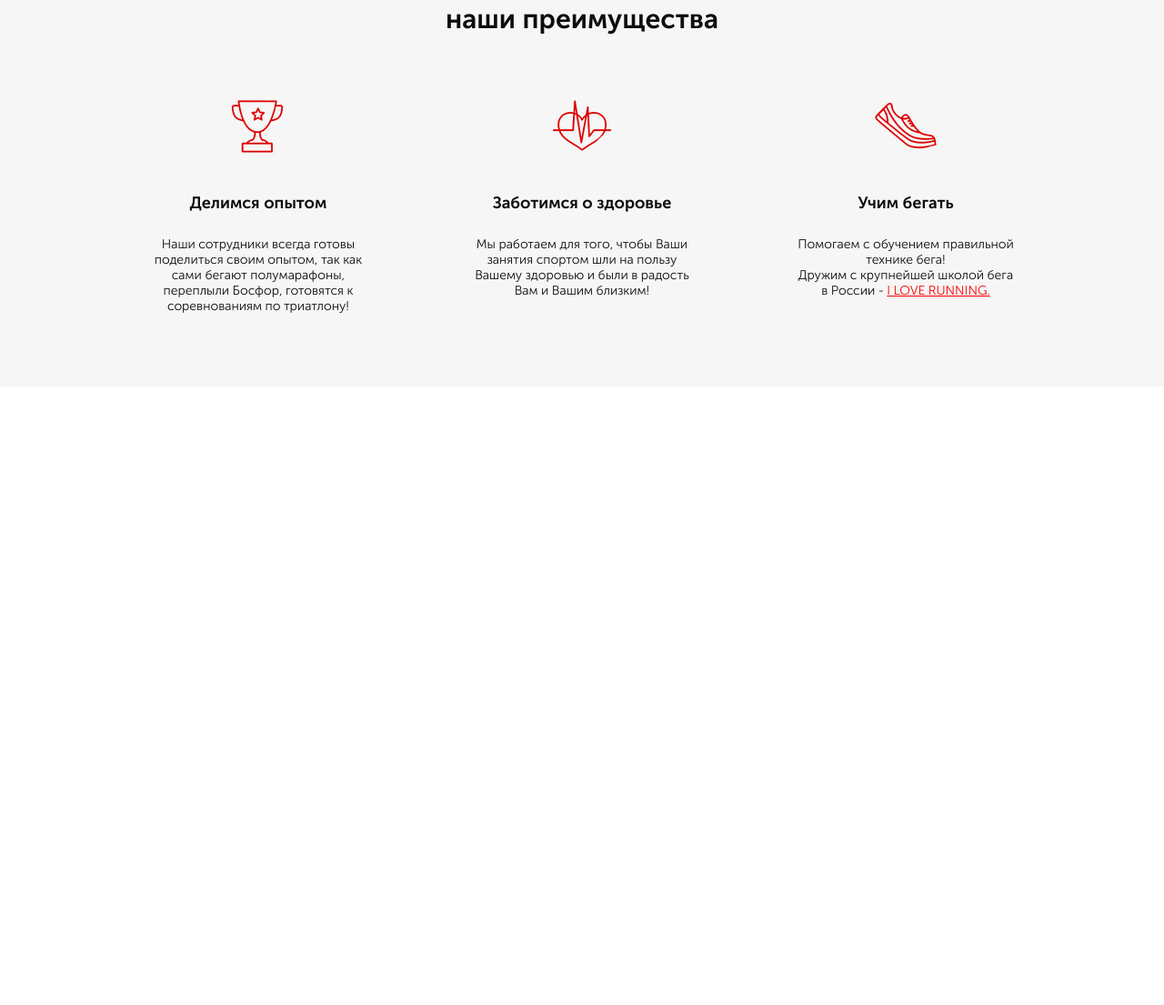
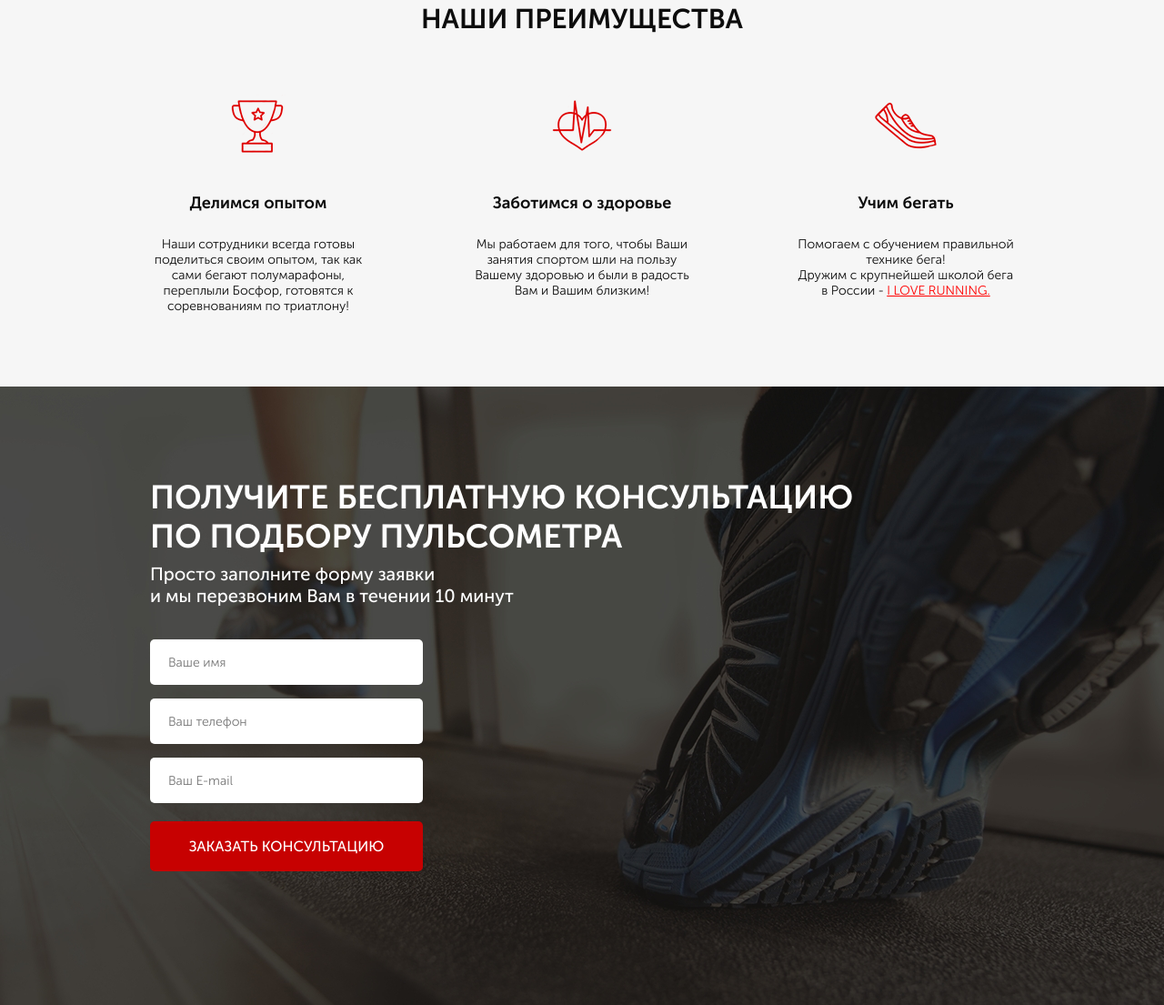
Before and after one commit to DmitriyTro/pulse_project, a website: page src/index.html in a window 1280 px wide. Shown: the part 743-1848 px from the top of the page at 91% size. Before the commit the page ends 1168 px from the top, so only its background shows below. Drawn offline with Linux system fonts and the light colour scheme.

Commit message:
add Consultation section with Forms

```diff
--- a/src/index.html
+++ b/src/index.html
@@ -89,7 +89,7 @@
                     </div>
                     <div class="advantages__descr">
                         Помогаем с обучением
-                        правильной технике бега!<br>
+                        правильной технике бега! <br>
                         Дружим с крупнейшей школой бега в России -
                         <a href="#">I LOVE RUNNING.</a>
                     </div>
@@ -98,6 +98,25 @@
         </div>
     </div>
 
+    <div class="consultation">
+        <div class="container">
+            <h2 class="title title_left">
+                Получите бесплатную консультацию <br>
+                по подбору пульсометра
+            </h2>
+            <div class="consultation__descr">
+                Просто заполните форму заявки <br>
+                и мы перезвоним Вам в течении 10 минут
+            </div>
+            <form class="feed-form" action="#">
+                <input name="name" required placeholder="Ваше имя" type="text">
+                <input name="phone" required placeholder="Ваш телефон" type="number">
+                <input name="email" required placeholder="Ваш E-mail" type="email">
+
+                <button class="button button_submit">заказать консультацию</button>
+            </form>
+        </div>
+    </div>
 
 </body>
 </html>
--- a/src/sass/blocks/_buttons.scss
+++ b/src/sass/blocks/_buttons.scss
@@ -14,4 +14,10 @@
         height: 50px;
         font-size: 16px;
     }
+    &_submit {
+        width: 100%;
+        height: 55px;
+        color: #ffffff;
+        font-size: 16px;
+    }
 }
--- /dev/null
+++ b/src/sass/blocks/_consultation.scss
@@ -0,0 +1,10 @@
+.consultation {
+    min-height: 680px;
+    padding: 100px 0 92px 0;
+    background: url('../../img/consultation.jpg') center (center / cover) no-repeat;
+    &__descr {
+        color: #ffffff;
+        font-size: 20px;
+        font-weight: 500;
+    }
+}
--- /dev/null
+++ b/src/sass/blocks/_forms.scss
@@ -0,0 +1,20 @@
+.feed-form {
+    margin-top: 36px;
+    display: flex;
+    flex-direction: column;
+    width: 300px;
+    input {
+        height: 50px;
+        border-radius: 5px;
+        background-color: #ffffff;
+        margin-bottom: 15px;
+        border: none;
+        padding: 0 20px;
+        color: #4b4b4b;
+        font-size: 14px;
+        font-weight: 300;
+        &:nth-child(3) {
+            margin-bottom: 20px;
+        }
+    }
+}
--- a/src/sass/blocks/_titles.scss
+++ b/src/sass/blocks/_titles.scss
@@ -3,4 +3,10 @@
     font-size: 30px;
     font-weight: 700;
     text-align: center;
+    text-transform: uppercase;
+    &_left {
+        color: #ffffff;
+        font-size: 36px;
+        text-align: left;
+    }
 }
--- a/src/sass/style.scss
+++ b/src/sass/style.scss
@@ -14,3 +14,5 @@
 @import 'blocks/buttons';
 @import 'blocks/advantages';
 @import 'blocks/titles';
+@import 'blocks/consultation';
+@import 'blocks/forms';
```
Also changed, not shown: src/css/bootstrap-grid.min.css (deleted), src/css/style.css (deleted), src/css/style.min.css.
